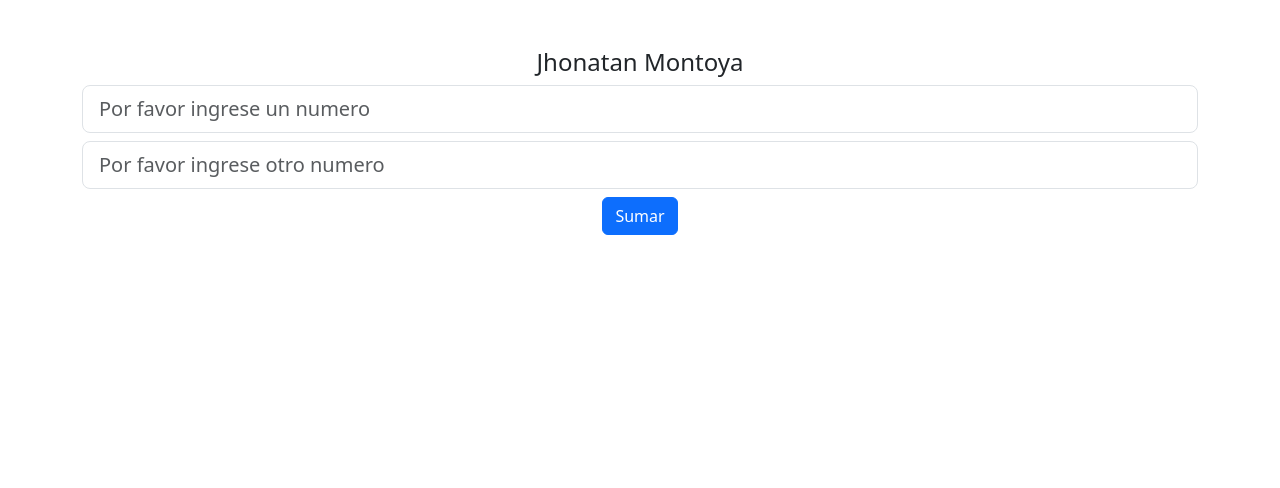
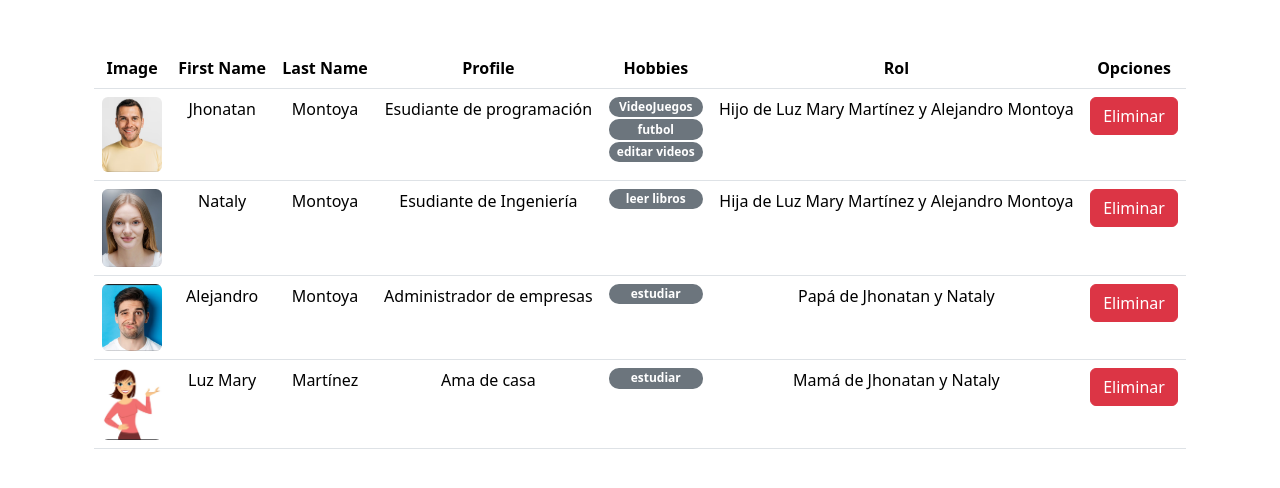
Before and after one commit to JhonatanCito03/first-steps-vue, a plain HTML site: page index.html in a window 1280 px wide. Drawn offline with nearby package versions, Linux system fonts and the light colour scheme.

```diff
--- a/index.html
+++ b/index.html
@@ -8,15 +8,64 @@
     <title>Document</title>
 </head>
 <body>
+  <!--
 <div id="app" class="container mt-5">
     <h4 v-text="nombre + apellido" style="display: flex; justify-content: center;"></h4>
-   <h1 :class="ansColor" v-text="respuesta"></h1>
+   <h1 :class="ansColor" v-text="respuesta" accesskey="n"></h1>
    <input class="form-control form-control-lg" type="number" placeholder="Por favor ingrese un numero" aria-label=".form-control-lg example" v-model.number="numero1">
    <input class="form-control form-control-lg mt-2" type="number" placeholder="Por favor ingrese otro numero" aria-label=".form-control-lg example" v-model.number="numero2">
    <div class="button" style="display: flex;justify-content: center;">
     <button type="button" class="btn btn-primary mt-2" style="display: flex;" v-text="nameButton" @click="sumar"></button>
    </div>
+
+    <div class="container">
+   <div  v-for="item in info" class="card" style="width: 18rem;">
+    <img :src="item.img" class="card-img-top" alt="...">
+    <div class="card-body">
+      <h5 class="card-title" v-text="item.nombre"></h5>
+      <p class="card-text" v-text="item.perfil"></p>
+      <span class="badge text-bg-primary" v-for="item in item.hobby">{{item}} </span>
+      <a href="#" class="btn btn-primary">Buscar persona</a>
+    </div>
+    </div>
+    </div>
 </div>
+-->
+<div id="app" class="container mt-5">
+<div class="container">
+  <table class="table">
+    <thead>
+      <tr style="text-align: center;">
+        <th scope="col">Image</th>
+        <th scope="col">First Name</th>
+        <th scope="col">Last Name</th>
+        <th scope="col">Profile</th>
+        <th scope="col">Hobbies</th>
+        <th scope="col">Rol</th>
+        <th scope="col">Opciones</th>
+      </tr>
+    </thead>
+    <tbody>
+      <tr v-for="item in info" style="text-align: center;">
+        <td :title="'foto de '+ item.name+' ' + item.lastName+ ': ' + item.profile" >
+          <img :src="item.img" class="rounded mx-auto d-block" width="60px">
+        </td>
+        <td v-text="item.name"></td>
+        <td v-text="item.lastName"></td>
+        <td v-text="item.profile"></td>
+        <td>
+        <span class="badge text-bg-secondary" v-for="item in item.hobbies" style="display: flex; margin-bottom: 2px;justify-content: center;border-radius: 10px;">{{item}} </span>
+        </td>
+        <td v-text="item.rol"></td>
+        <td>
+          <button class="btn btn-danger">Eliminar</button>
+        </td>
+      </tr>
+    </tbody>
+  </table>
+</div>
+</div>
+
 </body>
 <script src="https://cdn.jsdelivr.net/npm/vue@2/dist/vue.js"></script>
 <script src="main.js"></script>
--- a/main.js
+++ b/main.js
@@ -1,23 +1,28 @@
 var app = new Vue ({
     el: '#app',
     data: {
-        nombre: 'Jhonatan ',
-        apellido: 'Montoya',
-        respuesta: null,
-        numero1: null,
-        numero2: null,
-        nameButton:'Sumar'
+        name: 'Alejandro ',
+        lastName: 'Montoya',
+        response: null,
+        number1: null,
+        number2: null,
+        nameButton:'Sumar',
+        info:[{"id":1,"name": "Jhonatan","lastName": "Montoya","profile": "Esudiante de programación", "img":"./img/cara1.png", "hobbies":["VideoJuegos","futbol","editar videos"],"rol":"Hijo de Luz Mary Martínez y Alejandro Montoya"},
+            {"id":2,"name": "Nataly","lastName": "Montoya","profile": "Esudiante de Ingeniería", "img":"./img/cara2.png", "hobbies":["leer libros"],"rol":"Hija de Luz Mary Martínez y Alejandro Montoya"},
+            {"id":3,"name": "Alejandro","lastName": "Montoya","profile": "Administrador de empresas", "img":"./img/cara3.png", "hobbies":["estudiar"],"rol":"Papá de Jhonatan y Nataly"},
+            {"id":4,"name": "Luz Mary","lastName": "Martínez","profile": "Ama de casa", "img":"./img/cara4.png", "hobbies":["estudiar"],"rol":"Mamá de Jhonatan y Nataly"}
+        ]
     },
     methods:{
         sumar(){
-            this.respuesta = this.numero1 + this.numero2;
+            this.response = this.numero1 + this.numero2;
         }
     },
 
     computed:{
         ansColor(){
-            return this.respuesta>400 ? 'text-success': this.respuesta>100 ? 'text-danger':'text-primary'
+            return this.response>400 ? 'text-success': this.response>100 ? 'text-danger':'text-primary'
         }
-    }
+    },
 
 })
```
Also changed, not shown: img/cara1.png (added), img/cara2.png (added), img/cara3.png (added), img/cara4.png (added).
